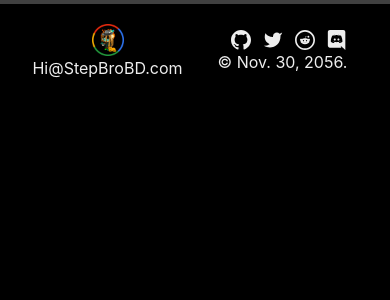
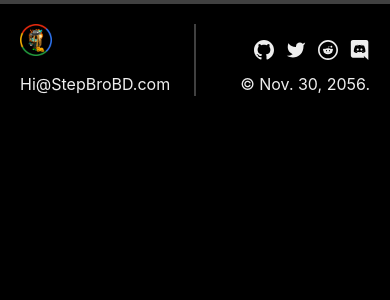
Before and after one commit to stepbrobd/stepbrobd, a Next.js app: page / in a window 390 px wide. Shown: the top 300 px of the page. Built offline with nearby package versions, Linux system fonts and the light colour scheme.

Commit message:
finalized footer

```diff
--- a/src/components/footer.tsx
+++ b/src/components/footer.tsx
@@ -6,24 +6,24 @@ import {FunctionComponent} from "react"
 const Footer: FunctionComponent = () => {
     return (
         <footer className="border-t-2 border-neutral-700">
-            <div className="container flex flex-row items-center mx-auto px-5 pt-5 pb-4">
+            <div className="container flex flex-row items-center mx-auto pt-5 pb-4 sm:px-5 px-0">
                 <div
-                    className="container flex flex-col sm:flex-row items-center border-neutral-700"> {/* footer - left side */}
+                    className="container flex flex-col sm:flex-row sm:items-center items-start sm:pl-0 pl-5"> {/* footer - left side */}
                     <Link href="/">
                         <a className="flex justify-center items-center">
                             <Image src="/favicons/favicon-96x96.png" width={32} height={32} alt="StepBroBD"/>
                         </a>
                     </Link>
                     <Link href="mailto:Hi@StepBroBD.com?subject=Hi!">
-                        <a className="text-m border-neutral-700 sm:ml-5 sm:pl-5 sm:border-l-2 sm:py-2">
+                        <a className="text-m border-neutral-700 sm:ml-5 sm:pl-5 sm:border-l-2 sm:py-2 sm:mt-0 mt-4">
                             <span>Hi@StepBroBD.com</span>
                         </a>
                     </Link>
                 </div>
 
                 <div
-                    className="container flex flex-col sm:flex-row items-center border-neutral-700"> {/* footer - right side */}
-                    <span className="inline-flex justify-center sm:ml-auto">
+                    className="container flex flex-col sm:flex-row sm:items-center items-end sm:pr-0 pr-5 border-neutral-700 sm:border-l-0 border-l-2"> {/* footer - right side */}
+                    <span className="inline-flex justify-center sm:ml-auto sm:mt-0 mt-4">
                         <Link href="https://github.com/StepBroBD">
                             <a className="ml-3" target="_blank">
                                 <svg fill="currentColor" strokeLinecap="round" strokeLinejoin="round"
@@ -60,7 +60,7 @@ const Footer: FunctionComponent = () => {
                             </a>
                         </Link>
                     </span>
-                    <div className="text-m border-neutral-700 sm:ml-5 sm:pl-5 sm:border-l-2 sm:py-2">
+                    <div className="text-m border-neutral-700 sm:ml-5 sm:pl-5 sm:border-l-2 sm:py-2 sm:mt-0 mt-3">
                         <Link
                             href="https://opensea.io/assets/0x57f1887a8bf19b14fc0df6fd9b2acc9af147ea85/42303080142962679593185109697494649809117032969304814184272812681325690219089">
                             <a target="_blank">&copy; Nov. 30, 2056.</a>
```
